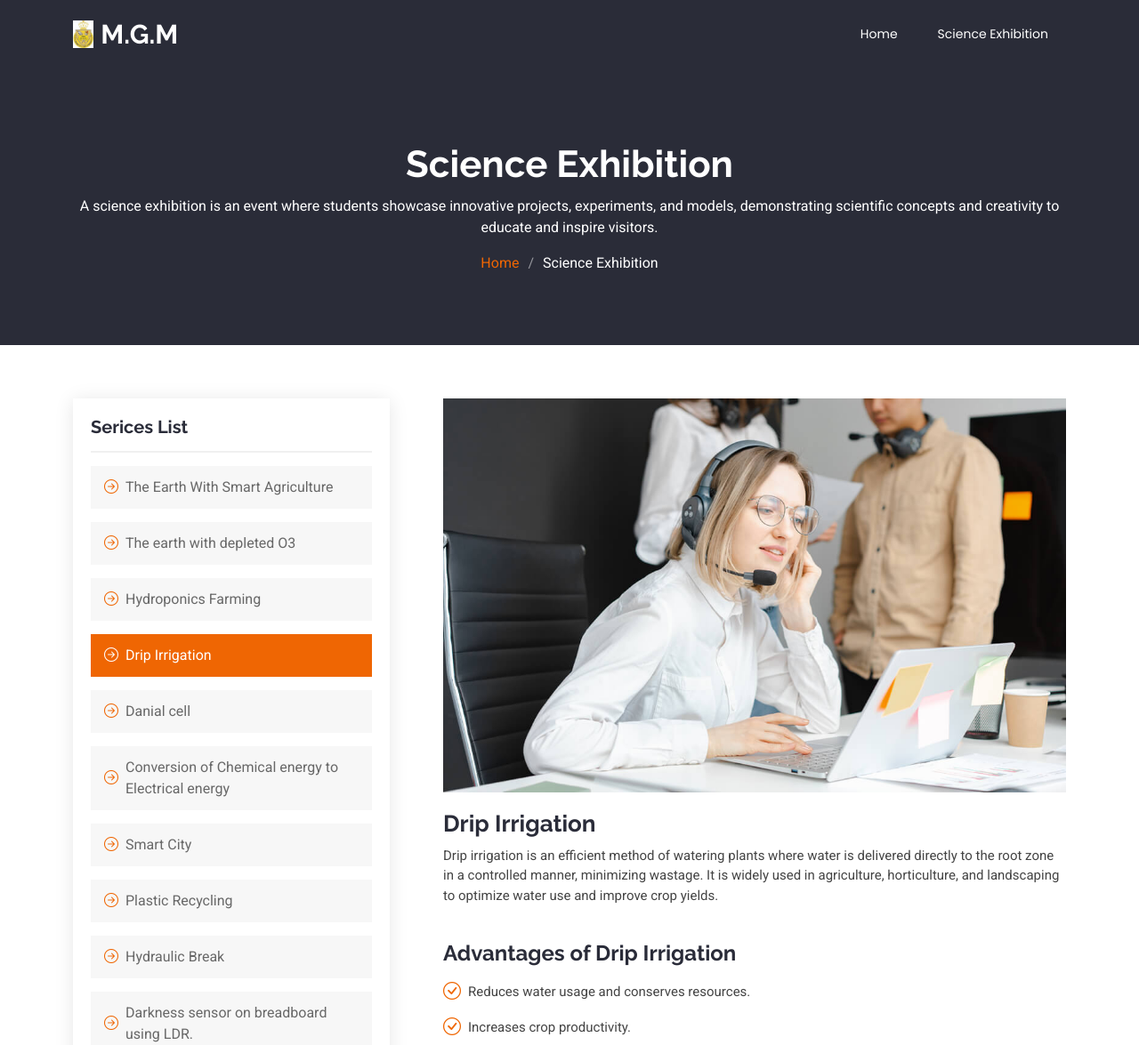
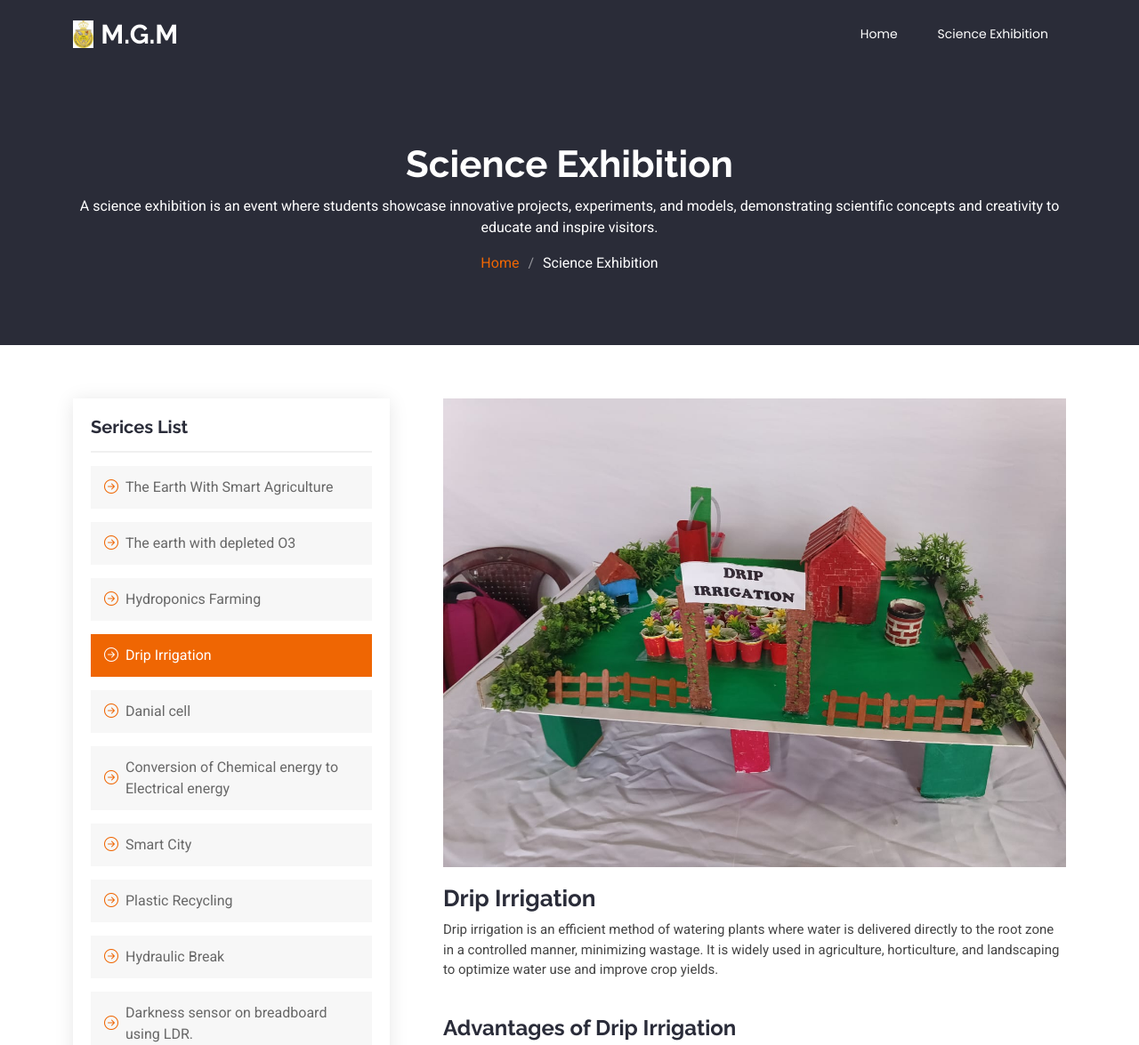
Before and after one commit to Hyper-A171/science-exhibition, a plain HTML site: page DripIrrigation.html in a window 1280 px wide. Shown: the top 1175 px of the page at 89% size. Drawn offline with Linux system fonts and the light colour scheme.

Commit message:
update 2

```diff
--- a/DripIrrigation.html
+++ b/DripIrrigation.html
@@ -168,7 +168,7 @@
           </div>
 
           <div class="col-lg-8 ps-lg-5" data-aos="fade-up" data-aos-delay="200">
-            <img src="assets/img/services.jpg" alt="" class="img-fluid services-img">
+            <img src="assets/img/WhatsApp Image 2024-12-19 at 16.11.57_144a46df.jpg" alt="" class="img-fluid services-img">
             <h3>Drip Irrigation
             </h3>
             <p>
```
Also changed, not shown: Hydroponics Farming.html (+1 -1 lines), index.html (+2 -2 lines), assets/img/WhatsApp Image 2024-12-19 at 16.10.35_f42d6eb5.jpg (added), assets/img/WhatsApp Image 2024-12-19 at 16.11.57_144a46df.jpg (added).
